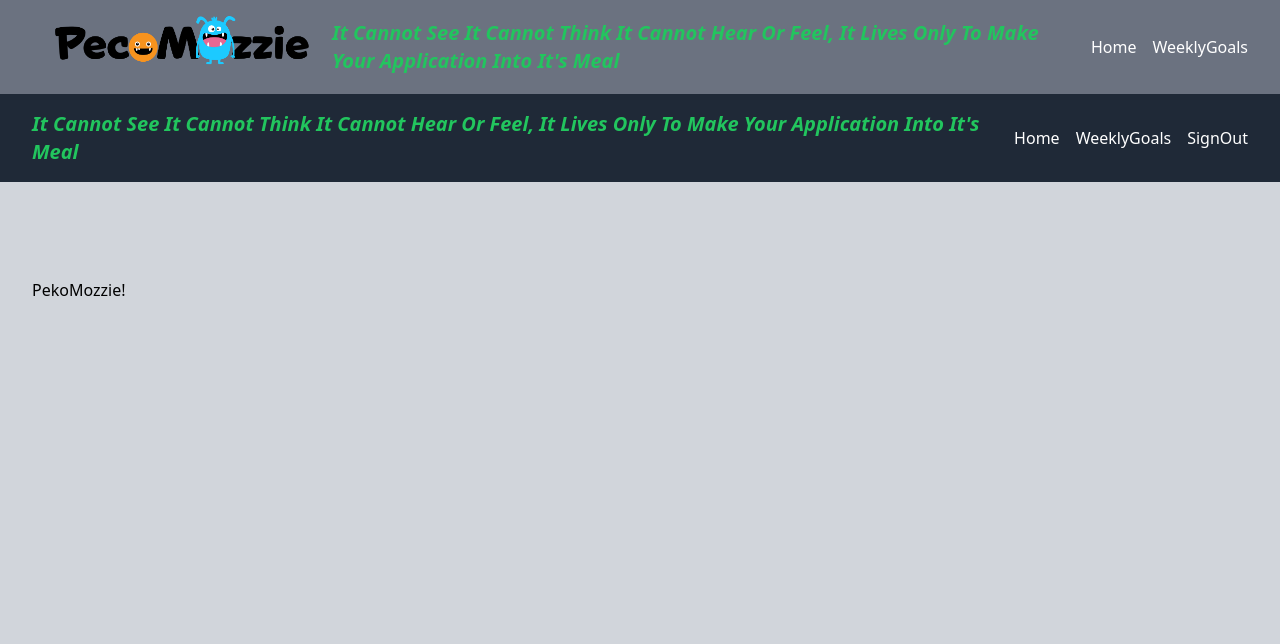
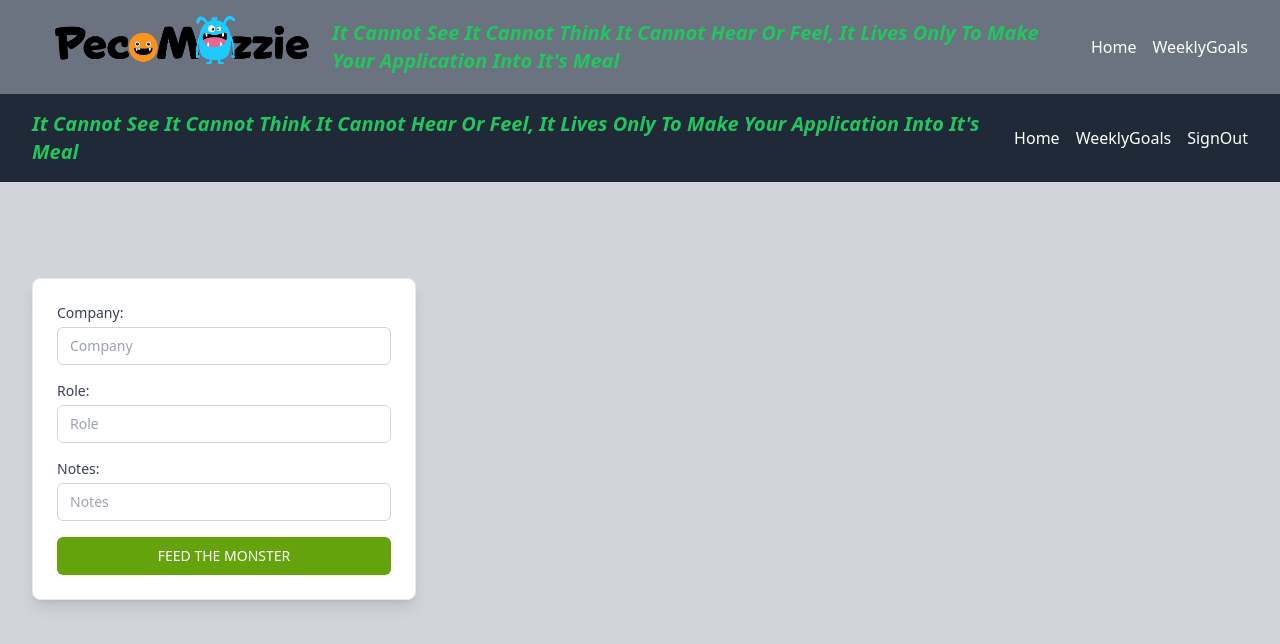
Before and after one commit to PekoMozzie/PekoMozzie, a Next.js app in the folder pekomozzie/: page /dashboard in a window 1280 px wide. Shown: the top 644 px of the page. Built offline with nearby package versions, Linux system fonts and the light colour scheme.

Commit message:
basic job app form

```diff
--- /dev/null
+++ b/pekomozzie/src/app/dashboard/components/AppForm/AppForm.jsx
@@ -0,0 +1,55 @@
+import { feed } from './actions';
+
+const AppForm = () => {
+
+  return (
+    <form className="flex flex-col items-center w-full max-w-sm p-6 space-y-4 bg-white border rounded-lg shadow-lg">
+      <div className="w-full">
+        <label htmlFor="company" className="block text-sm font-medium text-gray-700">Company:</label>
+        <input
+          id="company"
+          name="company"
+          type="text"
+          required
+          className="w-full px-3 py-2 mt-1 text-gray-900 placeholder-gray-400 border border-gray-300 rounded-md focus:outline-none focus:ring-lime-500 focus:border-lime-500 sm:text-sm"
+          placeholder="Company"
+        />
+      </div>
+
+      <div className="w-full">
+        <label htmlFor="role" className="block text-sm font-medium text-gray-700">Role:</label>
+        <input
+          id="role"
+          name="role"
+          type="text"
+          className="w-full px-3 py-2 mt-1 text-gray-900 placeholder-gray-400 border border-gray-300 rounded-md focus:outline-none focus:ring-lime-500 focus:border-lime-500 sm:text-sm"
+          placeholder="Role"
+        />
+      </div>
+
+      <div className="w-full">
+        <label htmlFor="notes" className="block text-sm font-medium text-gray-700">Notes:</label>
+        <input
+          id="notes"
+          name="notes"
+          type="text"
+          className="w-full px-3 py-2 mt-1 text-gray-900 placeholder-gray-400 border border-gray-300 rounded-md focus:outline-none focus:ring-lime-500 focus:border-lime-500 sm:text-sm"
+          placeholder="Notes"
+        />
+      </div>
+
+      <div className="flex w-full space-x-4">
+        <button
+          type="submit"
+          formAction={feed}
+          className="flex justify-center w-full px-4 py-2 text-sm font-medium text-white bg-lime-600 border border-transparent rounded-md hover:bg-lime-700 focus:outline-none focus:ring-2 focus:ring-offset-2 focus:ring-lime-500"
+        >
+          FEED THE MONSTER
+        </button>
+      </div>
+    </form>
+  );
+
+}
+
+export default AppForm;
--- /dev/null
+++ b/pekomozzie/src/app/dashboard/components/AppForm/actions.js
@@ -0,0 +1,20 @@
+'use server'
+
+import { createClient } from '@/utils/supabase/server'
+
+export async function feed(formData) {
+
+  const appData = {
+    company: formData.get('company'),
+    role: formData.get('role'),
+    notes: formData.get('notes')
+  }
+
+  const supabase = createClient();
+
+  const { data, error } = await supabase
+    .from('job_apps')
+    .insert([appData])
+
+  if (error) console.log('Error inserting app data: ', error);
+}
--- a/pekomozzie/src/app/dashboard/components/JobAppForm.jsx
+++ /dev/null
@@ -1,5 +0,0 @@
-'use client'
-
-export default const JobAppForm = () => {
-
-}
--- a/pekomozzie/src/app/dashboard/page.js
+++ b/pekomozzie/src/app/dashboard/page.js
@@ -1,9 +1,10 @@
+import AppForm from "./components/AppForm/AppForm"
 
  export default function Home () {
   return (
     <section className ="py-24">
       <div className="container">
-        <h1 className="text.3xl.font-b">PekoMozzie!</h1>
+        <AppForm />
       </div>
     </section>
   )
--- a/pekomozzie/src/utils/supabase/middleware.js
+++ b/pekomozzie/src/utils/supabase/middleware.js
@@ -30,7 +30,7 @@ export async function updateSession(request) {
   const { data: { session }, error } = await supabase.auth.getSession();
 
   if (error || !session) {
-    console.log("OHSHIT NO SESSION")
+    console.log("NO SESSION")
     // Redirect to login if session is invalid or not found
     return NextResponse.redirect(new URL('/', request.url));
   }
```
Also changed, not shown: pekomozzie/src/app/page.jsx (indentation only).
